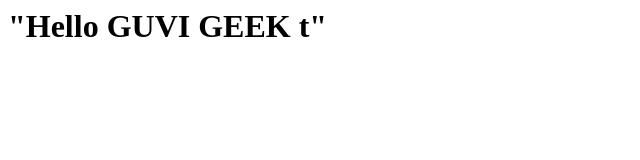
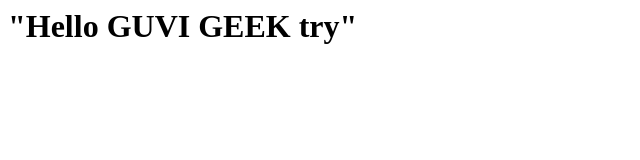
Before and after one commit to Arulap0810/HelloGUVI, a plain HTML site: page index.html in a window 1280 px wide. Shown: the full height of the page, 0-640 px from the left. Drawn offline with Linux system fonts and the light colour scheme.

Commit message:
Update index.html

```diff
--- a/index.html
+++ b/index.html
@@ -2,6 +2,6 @@
  <head>
  </head>
  <body>
-   <h1>"Hello GUVI GEEK t"<h1>
+   <h1>"Hello GUVI GEEK try"<h1>
  </body>
 </html>
```
